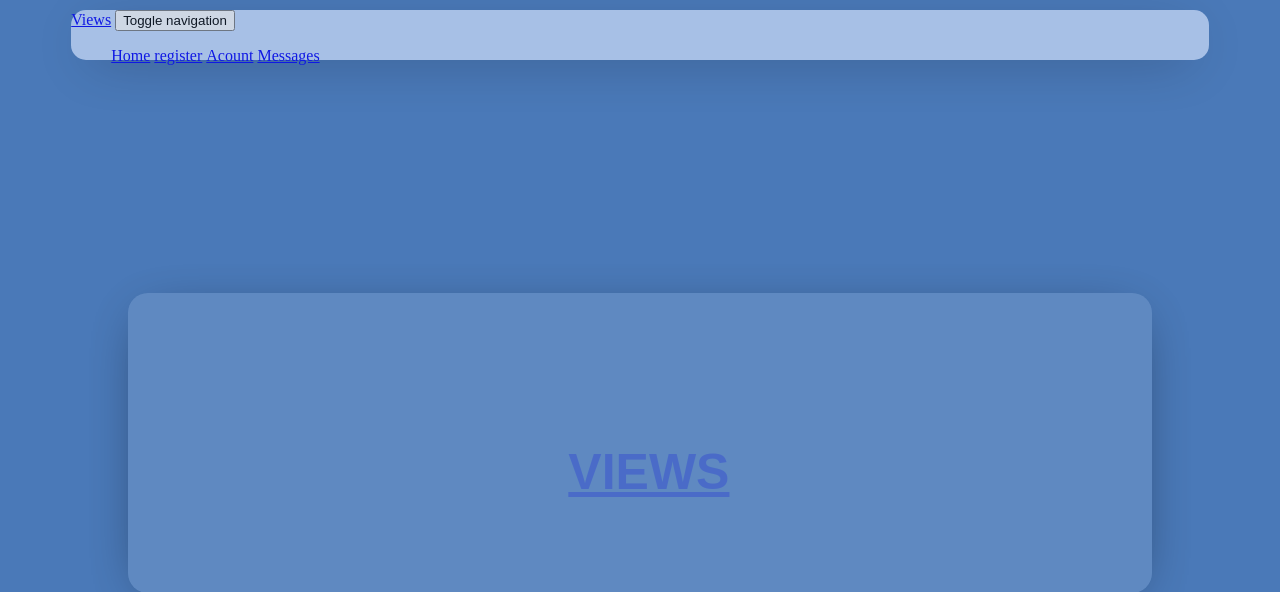
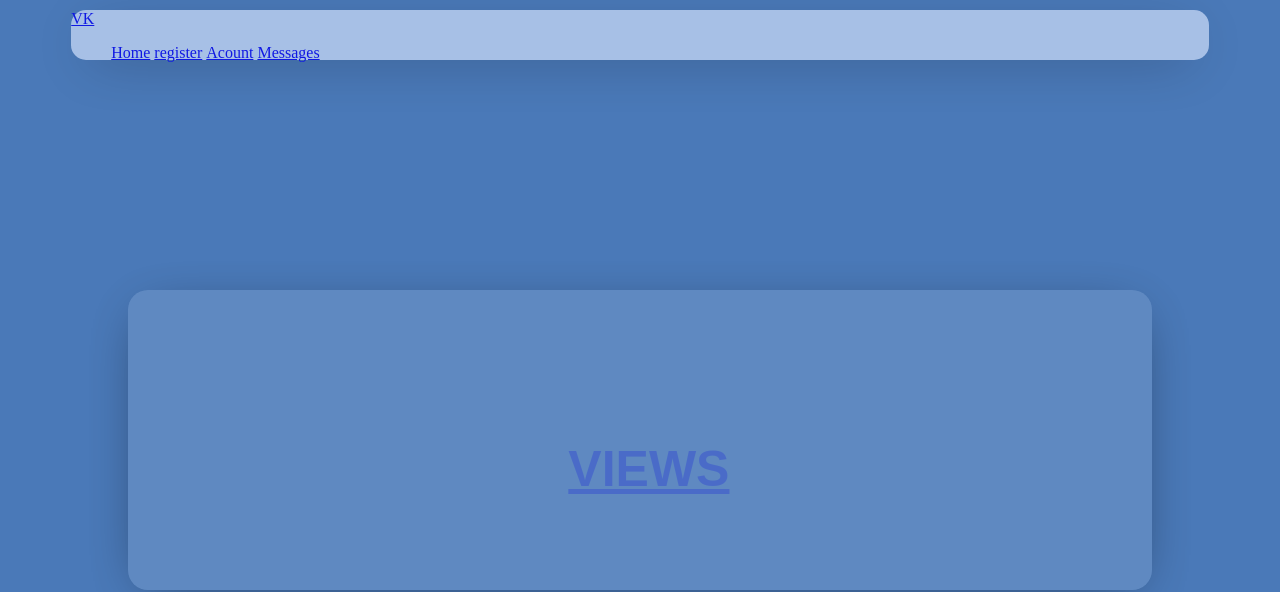
Before and after one commit to dredamonsta1/views_origin, a Django app: page / in a window 1280 px wide. Shown: the top 592 px of the page. Run offline with Django 3.2, Linux system fonts and the light colour scheme.

Commit message:
moola first commit

```diff
--- a/views/apps/views_app/templates/views_app/index.html
+++ b/views/apps/views_app/templates/views_app/index.html
@@ -9,13 +9,13 @@
 
   </head>
   <body>
-    <div id="navbar" class="background">
+    <div id="navbar" class="navbar">
 
     <div id="custom-bootstrap-menu" class="navbar navbar-default " role="navigation">
     <div class="container-fluid">
-        <div class="navbar-header"><a class="navbar-brand" href="#">Views</a>
-            <button type="button" class="navbar-toggle" data-toggle="collapse" data-target=".navbar-menubuilder"><span class="sr-only">Toggle navigation</span><span class="icon-bar"></span><span class="icon-bar"></span><span class="icon-bar"></span>
-            </button>
+        <div class="navbar-header"><a class="navbar-brand" href="#">VK</a>
+            <!-- <button type="button" class="navbar-toggle" data-toggle="collapse" data-target=".navbar-menubuilder"><span class="sr-only">Toggle navigation</span><span class="icon-bar"></span><span class="icon-bar"></span><span class="icon-bar"></span> -->
+            <!-- </button> -->
         </div>
         <div class="collapse navbar-collapse navbar-menubuilder">
             <ul class="nav navbar-nav navbar-left">
@@ -25,7 +25,7 @@
                 </li>
                 <li><a href="/login">Acount</a>
                 </li>
-                <li><a href="/contact">Messages</a>
+                <li><a href="/users">Messages</a>
                 </li>
             </ul>
         </div>
--- a/views/apps/views_app/templates/views_app/login.html
+++ b/views/apps/views_app/templates/views_app/login.html
@@ -7,7 +7,7 @@
   </head>
   <body>
 
-    <div id="navbar" class="background"></div>
+    <!-- <div id="navbar" class="background"></div> -->
 
 
     {% if messages %}
--- a/views/apps/views_app/templates/views_app/reg.html
+++ b/views/apps/views_app/templates/views_app/reg.html
@@ -38,6 +38,6 @@
       </fieldset>
     </form>
 
-    <div id="navbar" class="background">
+    <!-- <div id="navbar" class="background"> -->
   </body>
 </html>
```
